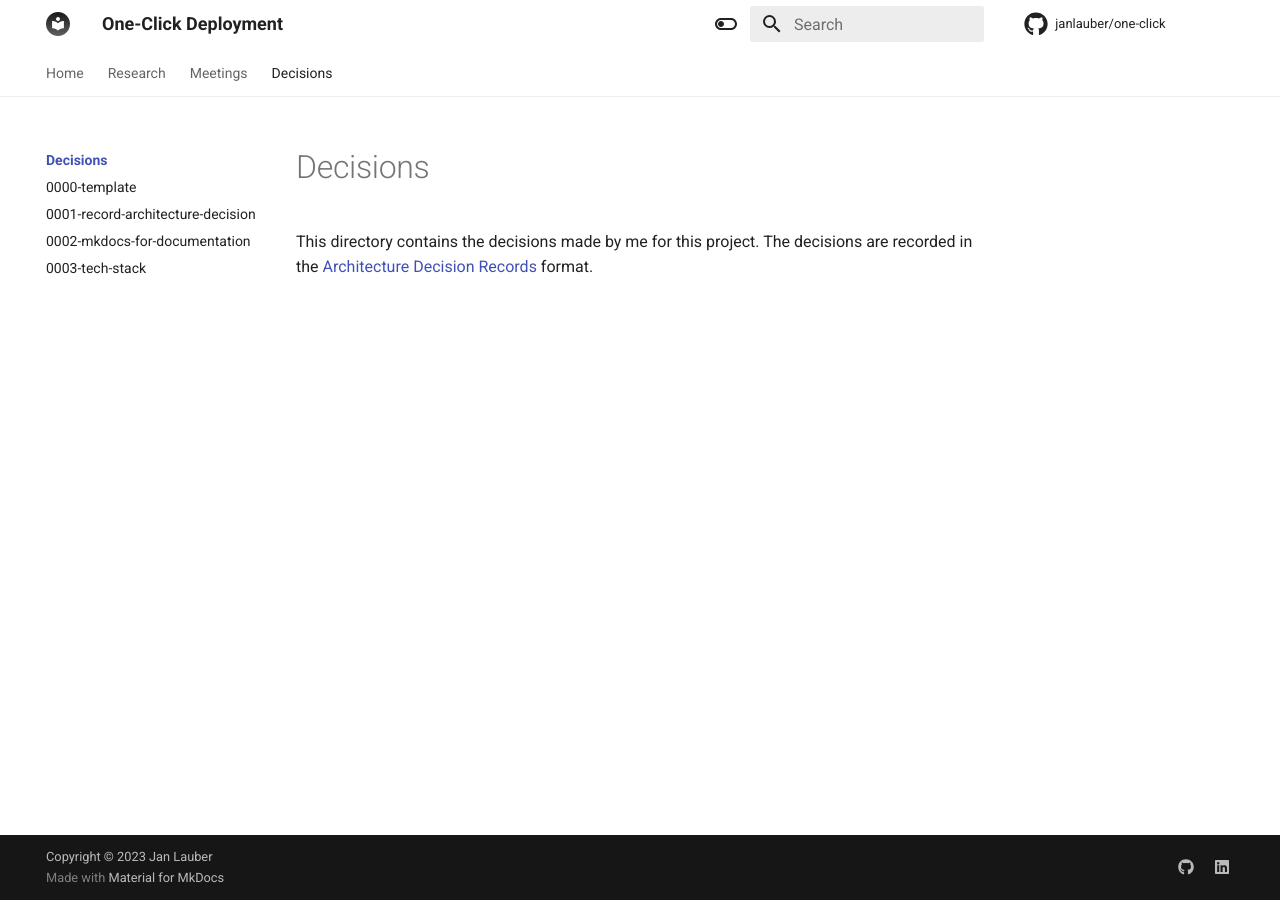
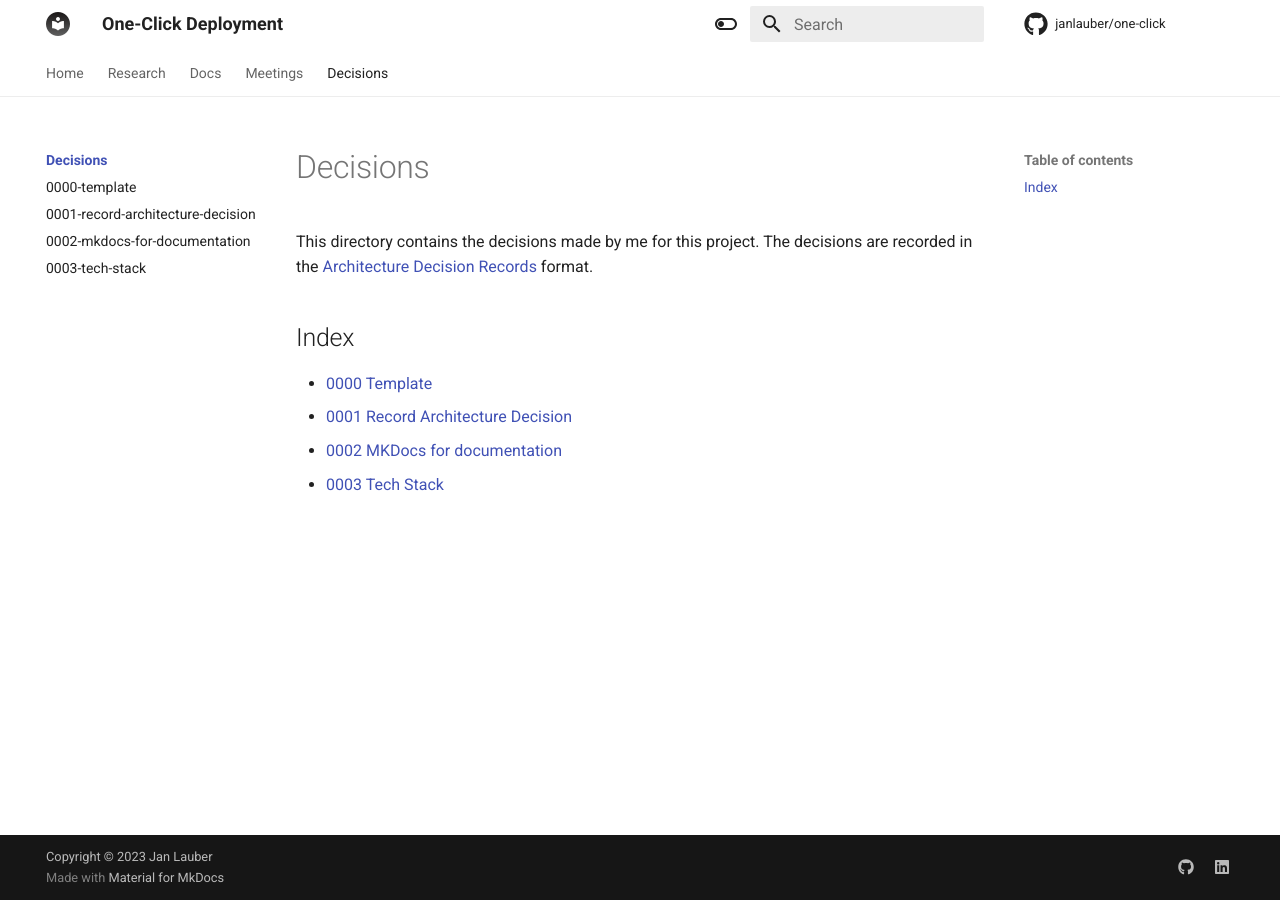
Before and after one commit to janlauber/one-click, an MkDocs documentation site: the page built from docs/decisions/index.md, in a window 1280 px wide. Built offline with MkDocs 1.6.1 and Material for MkDocs 9.7.7, drawn with Linux system fonts in a browser that asks for light colours; comment, search, counter and statistics services are not loaded.

Commit message:
docs: add first docs layout
Signed-off-by: Jan Lauber <jan.lauber@protonmail.ch>

```diff
--- a/docs/decisions/index.md
+++ b/docs/decisions/index.md
@@ -1,3 +1,10 @@
-# Decisions
+# Decisions
 
 This directory contains the decisions made by me for this project. The decisions are recorded in the [Architecture Decision Records](https://adr.github.io/madr/) format.
+
+## Index
+
+- [0000 Template](0000-template.md)
+- [0001 Record Architecture Decision](0001-record-architecture-decision.md)
+- [0002 MKDocs for documentation](0002-mkdocs-for-documentation.md)
+- [0003 Tech Stack](0003-tech-stack.md)
--- a/mkdocs.yaml
+++ b/mkdocs.yaml
@@ -18,6 +18,11 @@ nav:
   - Research:
     - research/index.md
     - State of Research: research/state-of-research.md
+  - Docs:
+    - docs/index.md
+    - Frontend: docs/frontend.md
+    - Backend: docs/backend.md
+    - Infrastructure: docs/infrastructure.md
   - Meetings:
     - meetings/index.md
     - 2023-10-23: meetings/2023-10-23.md
```
Also changed, not shown: docs/docs/backend.md (added, +1 -0 lines), docs/docs/frontend.md (added, +14 -0 lines), docs/docs/index.md (added, +7 -0 lines), docs/docs/infrastructure.md (added, +1 -0 lines).
